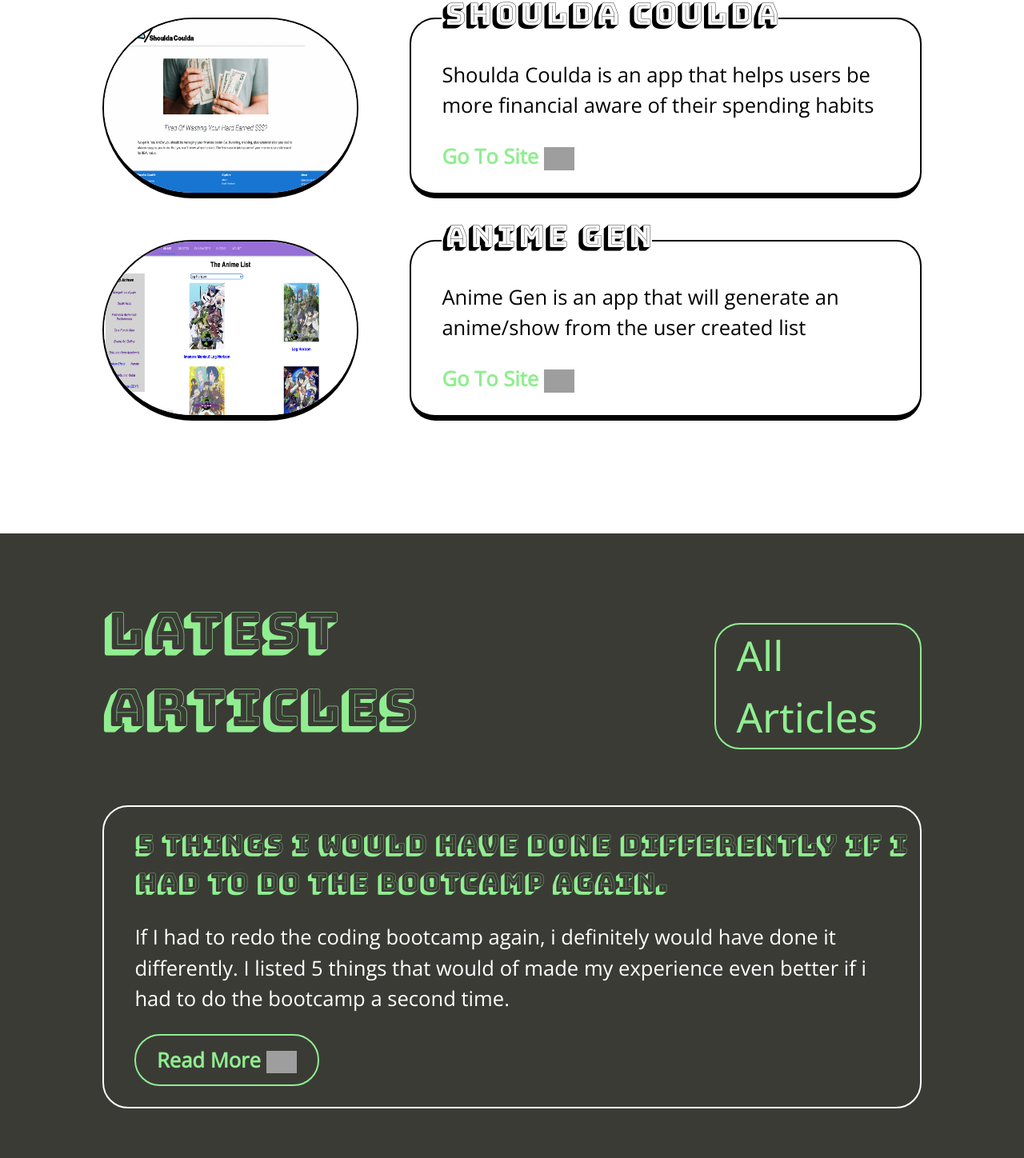
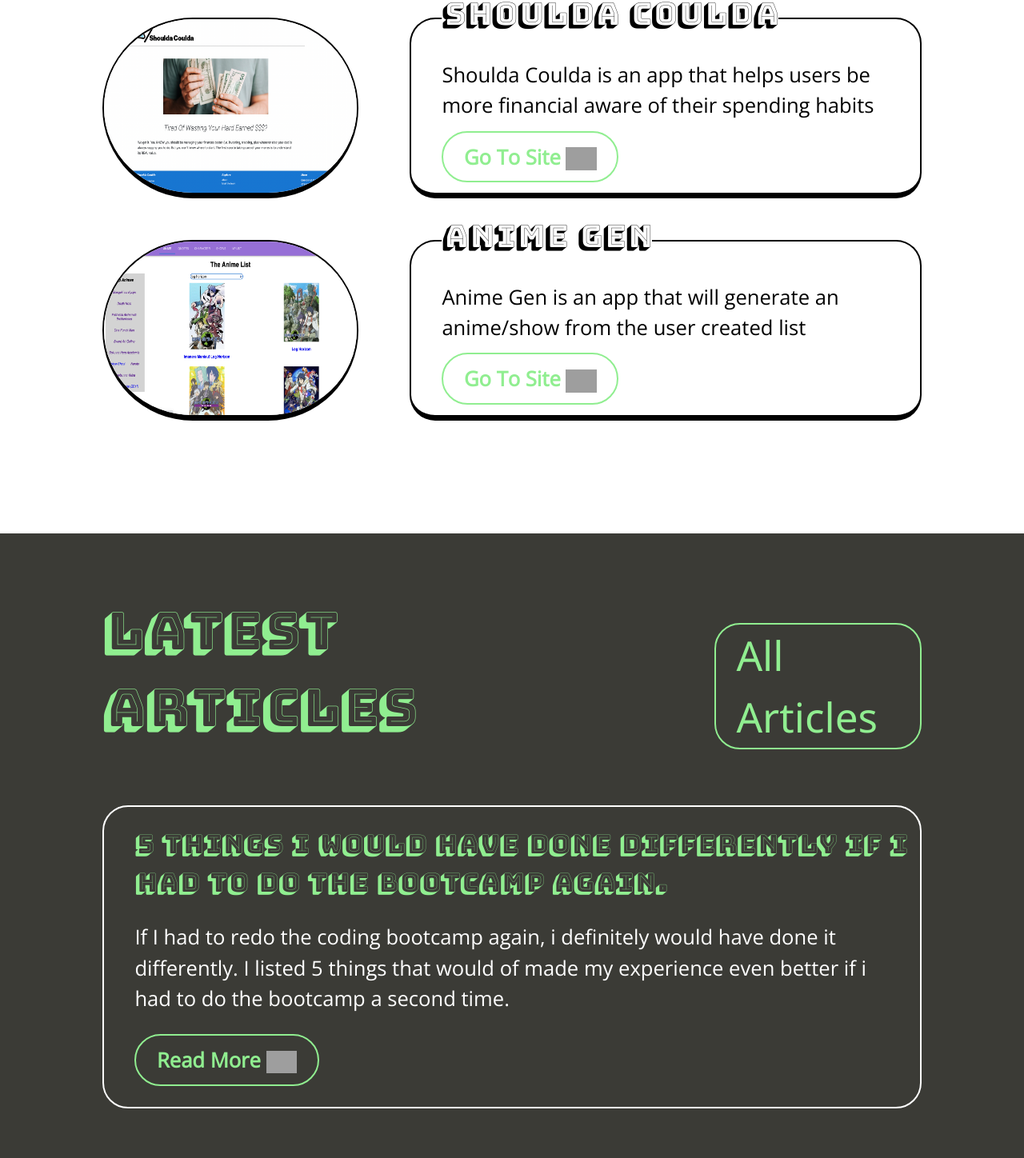
Before and after one commit to StudentCZ/my-website, a React (Create React App) app: page / in a window 1280 px wide. Shown: the part 1898-3346 px from the top of the page at 80% size. Built offline with nearby package versions, Linux system fonts and the light colour scheme; grey boxes are pictures that could not be loaded.

Commit message:
added border to got to site

```diff
--- a/src/components/Articles.module.css
+++ b/src/components/Articles.module.css
@@ -64,7 +64,7 @@ a {
 }
 .textLink {
   border: 2px solid lightgreen;
-  border-radius: 2.5vw;
+  border-radius: 5vw;
   color: lightgreen;
   font-weight: bold;
   font-family: 'Open Sans', sans-serif;
--- a/src/components/ProjectImageBar.module.css
+++ b/src/components/ProjectImageBar.module.css
@@ -74,6 +74,9 @@
   z-index: 2;
   font-family: 'Open Sans', sans-serif;
   font-size: 2vw;
+  border: 0.2vw solid lightgreen;
+  border-radius: 5vw;
+  padding: 1vw 2vw 1vw 2vw;
 }
 
 .arrow {
```
